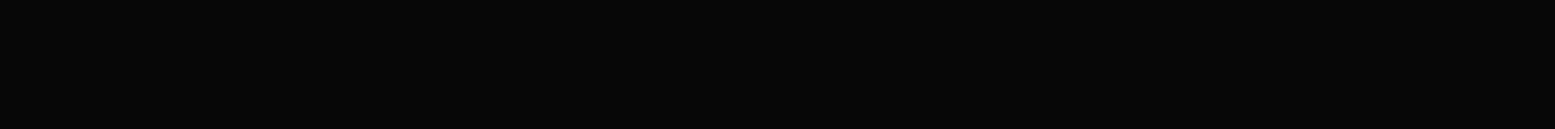
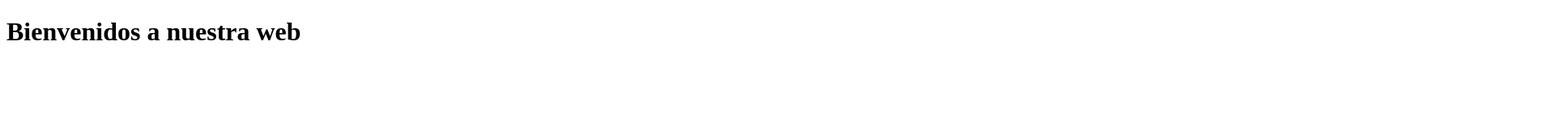
Before and after one commit to ICV-25-26/practica-grupal-githubflow-grupo-4, a plain HTML site: page src/index.html in a window 1280 px wide. Shown: the top 160 px of the page at 81% size, 1920 px wide, since content can reach past the window. Drawn offline with Linux system fonts and the light colour scheme; files that its build step writes are made by us from their sources.

Commit message:
revert commit

```diff
--- a/src/index.html
+++ b/src/index.html
@@ -2,7 +2,6 @@
 <html>
 <head>
 <title>Proyecto Web</title>
-<link rel="stylesheet" href="styles.css">
 </head>
 <body>
 <h1>Bienvenidos a nuestra web</h1>
--- a/styles.css
+++ /dev/null
@@ -1,9 +0,0 @@
-body {
-background-color: #070606;
-text-align: center;
-}
-
-h1{
-    font-family: 'Courier New', Courier, monospace;
-    font-size: 600px;
-}
```
